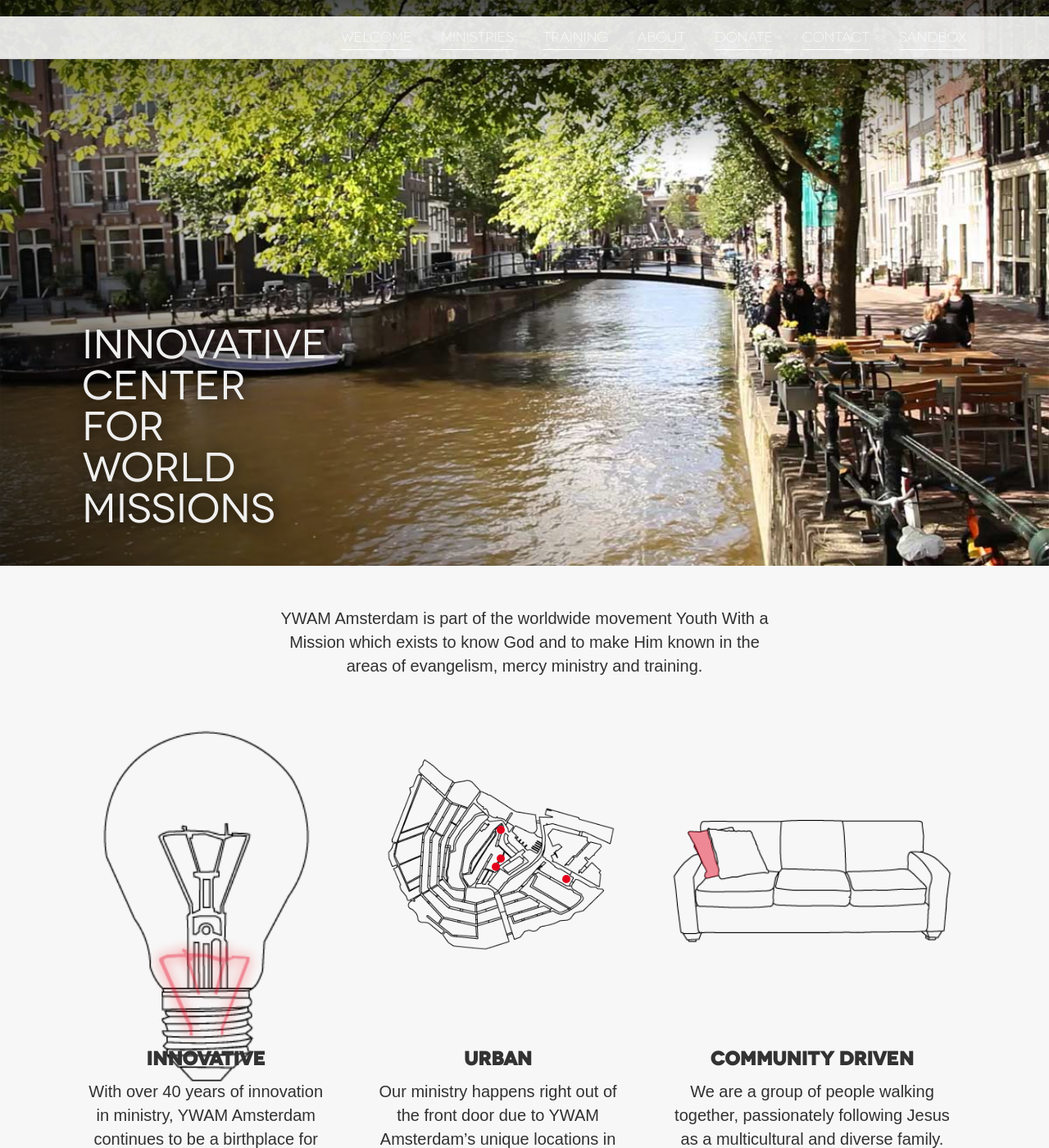
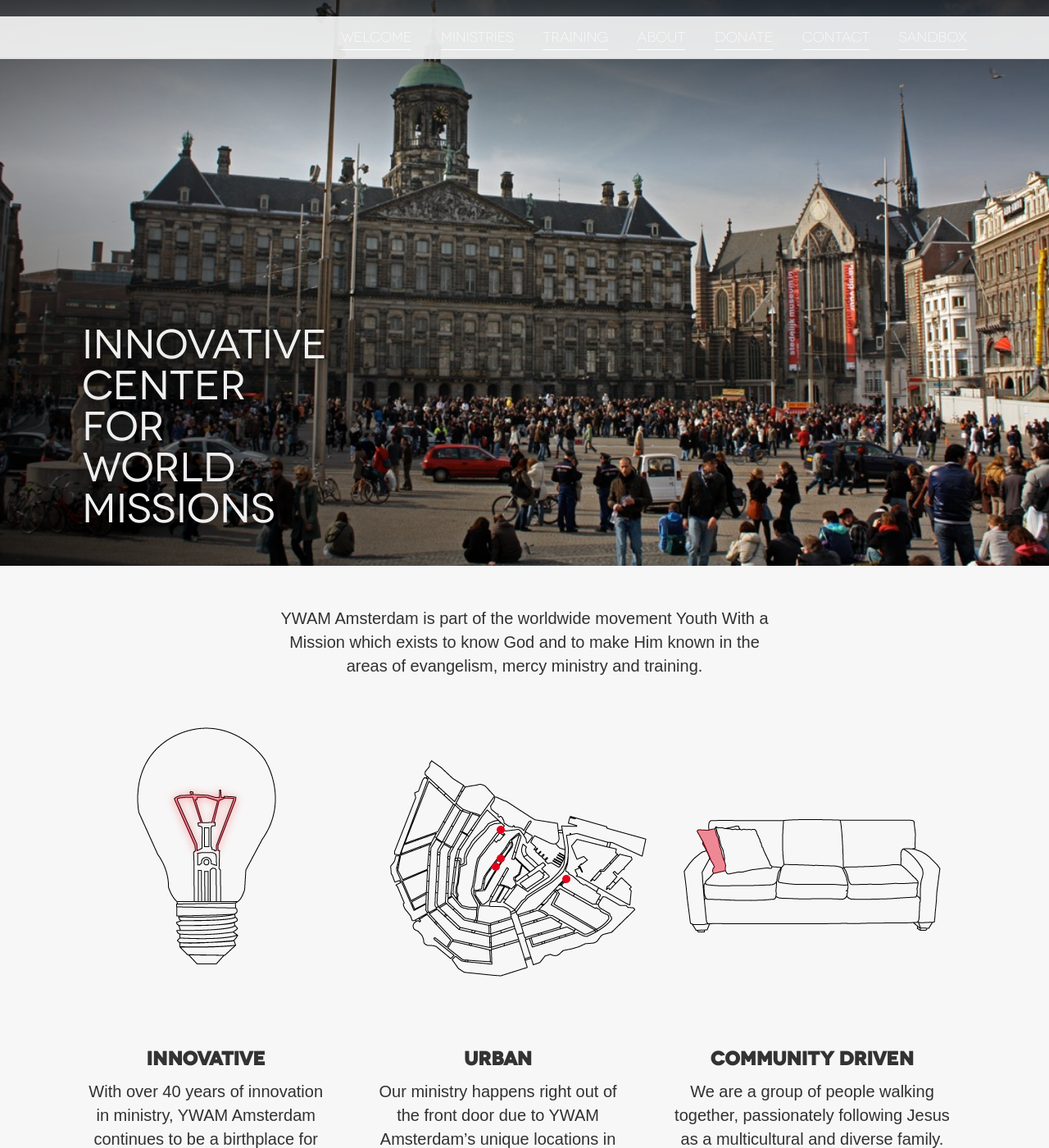
Before and after one commit to joshuadelange/ywamamsterdam.org-prototype, a Jekyll site: the page built from index.html, in a window 1280 px wide and 1400 px high. Shown: the whole window at 82% size. Built offline with Jekyll 4.4.1, drawn with Linux system fonts in a browser that asks for light colours; Markdown is read by kramdown in place of the engine named in the settings.

Commit message:
adds some general polish

```diff
--- a/css/main.css
+++ b/css/main.css
@@ -310,6 +310,8 @@
   padding: 50px 100px;
   background-color: #f7f7f7;
   z-index: 1000; }
+  section ul {
+    margin-bottom: 25px; }
     section ul li {
       list-style-type: none; }
       section ul li a {
@@ -549,6 +551,8 @@
 
 .frontpage .icon {
   height: 420px; }
+  .frontpage .icon img {
+    width: auto; }
   .frontpage .icon.lightbulb .glow {
     position: relative;
     top: -420px; }
--- a/css/main.scss
+++ b/css/main.scss
@@ -483,6 +483,8 @@
 
 	ul {
 
+		margin-bottom: 25px;
+
 		li {
 			list-style-type: none;
 
@@ -864,6 +866,10 @@
 
 		height: 420px;
 
+		img {
+			width: auto;
+		}
+
 		&.lightbulb {
 
 			.glow {
--- a/index.html
+++ b/index.html
@@ -2,7 +2,7 @@
 layout: default
 title: Welcome
 slogan: Innovative center for world missions
-cover: welcome
+cover: dam-square
 ---
 
 <section class="frontpage">
--- a/ministries.html
+++ b/ministries.html
@@ -17,7 +17,7 @@
 
 	<a href="/ministrypage.html" class="tile category-red-light-district with-slogan">
 		<div class="image">
-			<img src="http://www.uncp.edu/home/rwb/amsterdam_canals.jpg">
+			<img src="http://www.cookiesound.com/wp-content/uploads/2011/09/amsterdam-city-center-life-600x400.jpg">
 		</div>
 		<h3>Evangelism Team</h3>
 		<p>Reaching out into the city</p>
@@ -25,7 +25,7 @@
 
 	<a href="/ministrypage.html" class="tile category-evangelism with-slogan">
 		<div class="image">
-			<img src="http://www.ywamamsterdam.org/wp-content/uploads/training-e1275493776156.jpg">
+			<img src="http://upload.wikimedia.org/wikipedia/commons/a/af/Amsterdam_airphoto.jpg">
 		</div>
 		<h3>MEET</h3>
 		<p>Hosting outreach teams</p>
@@ -33,7 +33,7 @@
 
 	<a href="/ministrypage.html" class="tile category-red-light-district with-slogan">
 		<div class="image">
-			<img src="http://www.ywamamsterdam.org/wp-content/uploads/training-e1275493776156.jpg">
+			<img src="/covers/ministrypage.jpg">
 		</div>
 		<h3>The Lighthouse</h3>
 		<p>Reaching out into the Red Light District</p>
```
Also changed, not shown: ministrypage.html (+11 -0 lines), covers/dam-square.jpg (added). Lines whose indentation alone changed are shown as unchanged.
